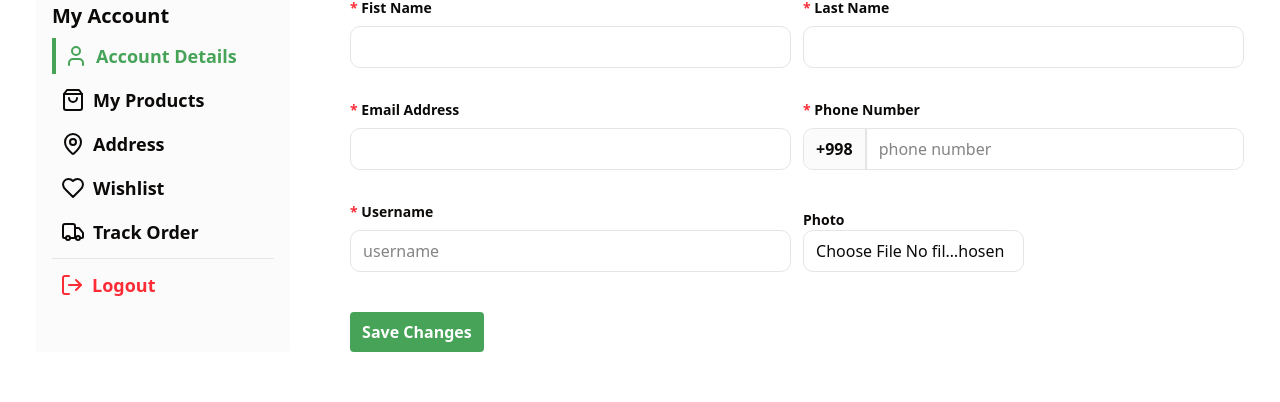
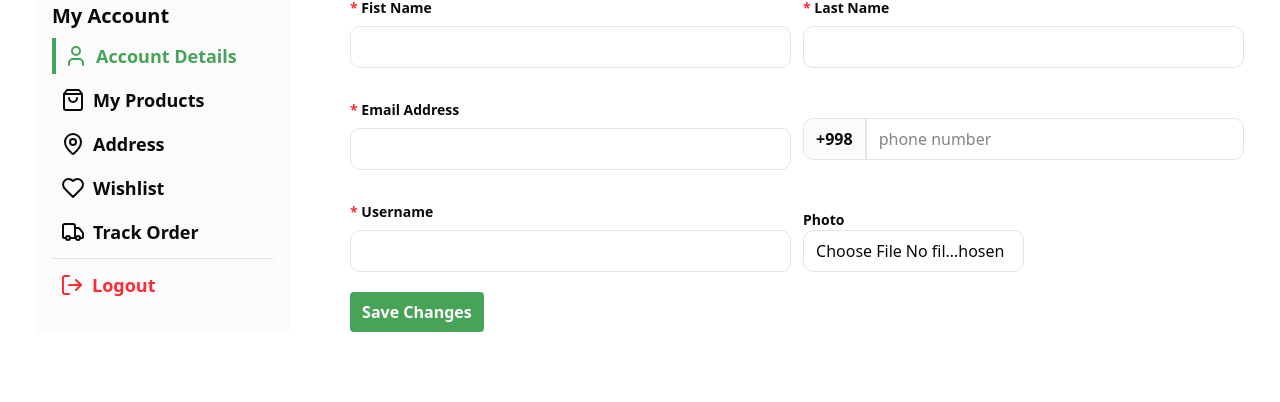
Before and after one commit to rahmonaliyev2007/greenshop_6-dars, a Next.js app: page /profile/account in a window 1280 px wide. Shown: the part 176-578 px from the top of the page. Built offline with nearby package versions, Linux system fonts and the light colour scheme.

Commit message:
input number bugs fixed

```diff
--- a/src/app/profile/account/page.jsx
+++ b/src/app/profile/account/page.jsx
@@ -1,12 +1,10 @@
 "use client"
 import useAuthStore from '@/store/authStore';
-import React, { useState } from 'react'
+import React from 'react'
 
 export default function Account() {
 
     const { user } = useAuthStore();
-    const [phone_number, setPhoneNumber] = useState(user?.phone_number || "")
-    console.log(phone_number);
 
     return (
         <div>
@@ -14,39 +12,37 @@ export default function Account() {
                 <div className='flex gap-3 justify-between items-center'>
                     <label className='w-full my-3' >
                         <div className='font-semibold text-sm'> <span className='text-red-500 '>*</span> Fist Name</div>
-                        <input className='w-full my-2 active:border-green-500 hover:border-green-500 transi focus:border-green-500 outline-none py-2 px-3 rounded-lg border bg-white' type="text" value={user.name} />
+                        <input className='w-full my-2 py-2 px-3 rounded-lg border bg-white' type="text" value={user?.name || ''} />
                     </label>
                     <label className='w-full my-3' >
                         <div className='font-semibold text-sm'> <span className='text-red-500 '>*</span> Last Name</div>
-                        <input className='w-full my-2 active:border-green-500 hover:border-green-500 transi focus:border-green-500 outline-none py-2 px-3 rounded-lg border bg-white' type="text" value={user.surname} />
+                        <input className='w-full my-2 py-2 px-3 rounded-lg border bg-white' type="text" value={user?.surname || ""} />
                     </label>
                 </div>
                 <div className='flex gap-3 justify-between items-center'>
                     <label className='w-full my-3' >
                         <div className='font-semibold text-sm'> <span className='text-red-500 '>*</span> Email Address</div>
-                        <input className='w-full my-2 active:border-green-500 hover:border-green-500 transi focus:border-green-500 outline-none py-2 px-3 rounded-lg border bg-white' type="email" value={user.email} />
+                        <input className='w-full my-2 py-2 px-3 rounded-lg border bg-white' type="email" value={user.email || ""} />
                     </label>
                     <label className='w-full my-3' >
-                        <div className='font-semibold text-sm'> <span className='text-red-500 '>*</span> Phone Number</div>
                         <div className='w-full my-2 flex items-center active:border-green-500 hover:border-green-500 transi focus:border-green-500 outline-none rounded-lg border bg-white'>
                             <div className='bg-[#FBFBFB] py-2 rounded-l-lg px-3 border-r-2 font-semibold'>
                                 +998
                             </div>
-                            <input className='w-full outline-none rounded-r-lg py-2 px-3 bg-white' placeholder='phone number' type="text" value={phone_number} onChange={(e)=>{setPhoneNumber(e.target.value)}} />
-                        </div>
-                    </label>
+                            <input className='w-full outline-none rounded-r-lg py-2 px-3 bg-white' placeholder='phone number' type="text" value={user?.phone_number || ""} />
+                        </div></label>
                 </div>
                 <div className='flex gap-3 justify-between items-center'>
                     <label className='w-full my-3' >
                         <div className='font-semibold text-sm'> <span className='text-red-500 '>*</span> Username</div>
-                        <input className='w-full my-2 active:border-green-500 hover:border-green-500 transi focus:border-green-500 outline-none py-2 px-3 rounded-lg border bg-white' placeholder='username' type="text" value={user.username} />
+                        <input className='w-full my-2 py-2 px-3 rounded-lg border bg-white' type="text" value={user?.username || ""} />
                     </label>
                     <label className='w-full my-3' >
                         <div className='font-semibold text-sm'> <span className='text-red-500 '></span> Photo</div>
-                        <input className='w-1/2  my-2block py-2 px-3 rounded-lg border bg-white' type="file" value={user.username} />
+                        <input className='w-1/2  my-2block py-2 px-3 rounded-lg border bg-white' type="file" />
                     </label>
                 </div>
-                <button className='bg-[#46A358] mt-5 hover:bg-[#46A358]/80 text-white py-2 px-3 cursor-pointer rounded font-semibold'>Save Changes</button>
+                <button className='bg-[#46A358] hover:bg-[#46A358]/80 text-white py-2 px-3 cursor-pointer rounded font-semibold'>Save Changes</button>
             </form>
         </div>
     )
```
